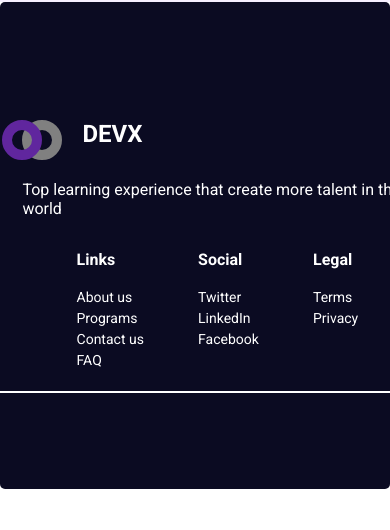
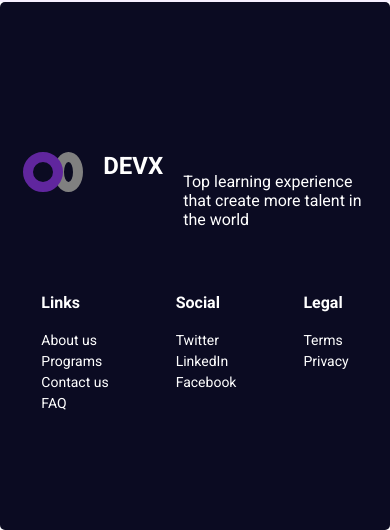
Before and after one commit to micjik/Landing-page, a plain HTML site: page index.html in a window 390 px wide. Shown: the part 3886-4416 px from the top of the page. Before the commit the page ends 4375 px from the top, so only its background shows below. Drawn offline with Linux system fonts and the light colour scheme.

Commit message:
second update on responsiveness

```diff
--- a/index.html
+++ b/index.html
@@ -236,8 +236,9 @@
                     </div>
                    </div>
                     <h2>DEVX</h2>
+                    <P>Top learning experience that create more talent in the world</P>
                 </div>
-                <P>Top learning experience that create more talent in the world</P>
+
             </div>
             <div class="footer-subdiv">
             <div class="footer-sub footer-links">
--- a/style.css
+++ b/style.css
@@ -301,19 +301,21 @@ footer{
     color:#ffffff;
     padding: 6rem 0;
     border-radius: 5px;
-
-
 }
 .footer-container{
     display:flex;
-    justify-content: space-around;
+    gap:2rem;
+}
+   /* justify-content: space-around;
     padding-bottom: 2rem;
     border-bottom: 2px solid #ffffff;
     width: 100%;
-}
+}*/
 .logo-circle{
     display: flex;
     gap: 20px;
+    padding-left: 2rem;
+    padding-top: 2rem;
 }
 .logo-circle .circle-purple{
     height: 20px;
@@ -331,11 +333,14 @@ footer{
     position: absolute;
     top: -10px;
     right:10px;
-
 }
 
 .footer-content p{
-    padding-top: 20px;
+    padding-top: 10px;
+}
+.footer-subdiv{
+    display:flex;
+    gap: 3rem;
 }
 .footer-sub{
     display:flex;
@@ -413,18 +418,19 @@ footer{
     gap:10px;
     padding-left: 3rem;
 }
-}
+
 .fun-reward span{
     font-size: 1.5rem;
 }
 .fun-reward h5{
     font-size: 16px;
 }
-.about-tech-hub{
+/*.about-tech-hub{
     flex-direction: column;
     justify-content: center;
 
 }
+    */
 .about-hub-left h2{
     padding-bottom: 2rem;
     font-size: 3rem;
@@ -461,10 +467,10 @@ font-size: 2rem;
 #dev-community h2 span{
     display:block;
 }
-.dev-community{
+/*.dev-community{
     flex-direction: column;
     gap:1rem;
-}
+}*/
 
 .dev-left ul li span{
     font-weight: 700;
@@ -478,9 +484,9 @@ font-size: 2rem;
     width: 600px;
     height:600px;
 }
-.career{
+/*.career{
     flex-direction: column;
-}
+}*/
 .career-des{
     width:100%;
 
@@ -552,6 +558,8 @@ font-size: 2rem;
     padding-left: 25px;
 }
 
+
+}
 /*mobile */
 
 @media (max-width: 480px) {
@@ -714,7 +722,6 @@ font-size: 1.5rem;
 }
 .career-des{
     width:100%;
-
 }
 .career-des h2{
     font-size: 1.2rem;
@@ -788,8 +795,6 @@ footer{
     justify-content: space-between;
     padding: 1.4rem;
 }
-
-
 .footer-content p{
     padding-top: 20px;
 }
@@ -809,7 +814,6 @@ footer{
 }
 .footer-sub ul{
     gap:5px;
-
 }
 .footer-sub ul li{
     font-size: 14px;
```
